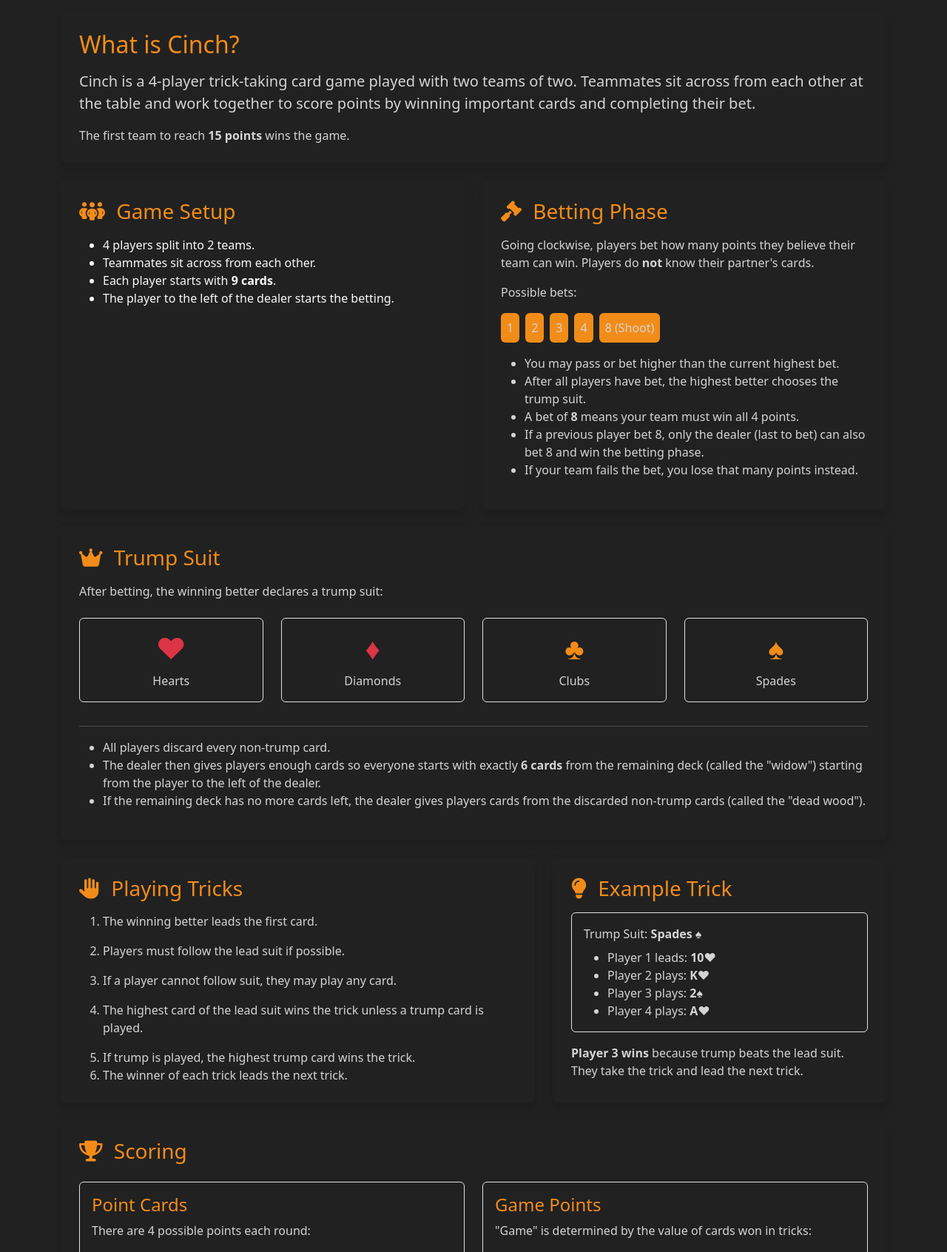
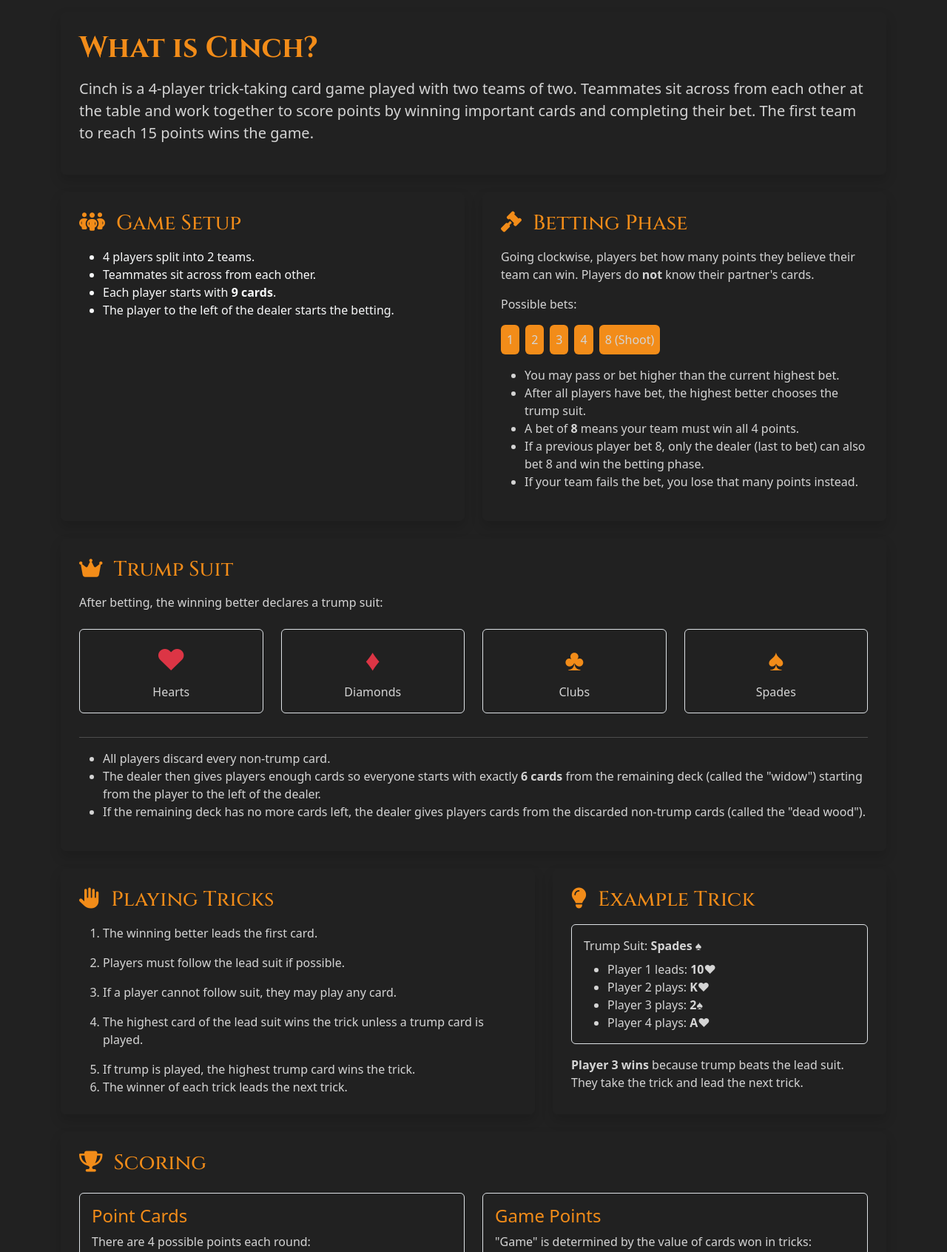
Before and after one commit to Saptak625/play-chimera, a Flask app: page /how-to-play in a window 1280 px wide. Shown: the part 106-1798 px from the top of the page at 74% size. Run offline with Flask 2, Linux system fonts and the light colour scheme; some libraries are stand-ins or nearby versions.

Commit message:
Standardize heading tags with Cinzel font

```diff
--- a/templates/how_to_play.html
+++ b/templates/how_to_play.html
@@ -14,18 +14,15 @@
   <div class="col-12">
     <div class="card bg-dark border-secondary shadow">
       <div class="card-body p-4">
-        <h2 class="text-primary mb-3">
+        <h1 class="text-primary fw-bold mb-3" style="font-family: 'Cinzel', serif;">
           What is Cinch?
-        </h2>
+        </h1>
 
         <p class="lead">
           Cinch is a 4-player trick-taking card game played with two teams of two.
           Teammates sit across from each other at the table and work together to
-          score points by winning important cards and completing their bet.
-        </p>
-
-        <p class="mb-0">
-          The first team to reach <strong>15 points</strong> wins the game.
+          score points by winning important cards and completing their bet. The first team
+          to reach <strong>15 points</strong> wins the game.
         </p>
       </div>
     </div>
@@ -35,7 +32,7 @@
   <div class="col-lg-6">
     <div class="card h-100 bg-dark border-secondary shadow">
       <div class="card-body p-4">
-        <h3 class="text-primary mb-3">
+        <h3 class="text-primary mb-3" style="font-family: 'Cinzel', serif;">
           <i class="fa-solid fa-people-group me-2"></i>
           Game Setup
         </h3>
@@ -62,7 +59,7 @@
   <div class="col-lg-6">
     <div class="card h-100 bg-dark border-secondary shadow">
       <div class="card-body p-4">
-        <h3 class="text-primary mb-3">
+        <h3 class="text-primary mb-3" style="font-family: 'Cinzel', serif;">
           <i class="fa-solid fa-gavel me-2"></i>
           Betting Phase
         </h3>
@@ -101,7 +98,7 @@
   <div class="col-12">
     <div class="card bg-dark border-secondary shadow">
       <div class="card-body p-4">
-        <h3 class="text-primary mb-3">
+        <h3 class="text-primary mb-3" style="font-family: 'Cinzel', serif;">
           <i class="fa-solid fa-crown me-2"></i>
           Trump Suit
         </h3>
@@ -155,7 +152,7 @@
   <div class="col-lg-7">
     <div class="card h-100 bg-dark border-secondary shadow">
       <div class="card-body p-4">
-        <h3 class="text-primary mb-3">
+        <h3 class="text-primary mb-3" style="font-family: 'Cinzel', serif;">
           <i class="fa-solid fa-hand me-2"></i>
           Playing Tricks
         </h3>
@@ -193,7 +190,7 @@
   <div class="col-lg-5">
     <div class="card h-100 bg-dark border-secondary shadow">
       <div class="card-body p-4">
-        <h3 class="text-primary mb-3">
+        <h3 class="text-primary mb-3" style="font-family: 'Cinzel', serif;">
           <i class="fa-solid fa-lightbulb me-2"></i>
           Example Trick
         </h3>
@@ -222,7 +219,7 @@
   <div class="col-12">
     <div class="card bg-dark border-secondary shadow">
       <div class="card-body p-4">
-        <h3 class="text-primary mb-4">
+        <h3 class="text-primary mb-4" style="font-family: 'Cinzel', serif;">
           <i class="fa-solid fa-trophy me-2"></i>
           Scoring
         </h3>
@@ -320,7 +317,7 @@
   <div class="col-12">
     <div class="card bg-dark border-secondary shadow">
       <div class="card-body p-4">
-        <h3 class="text-primary mb-3">
+        <h3 class="text-primary mb-3" style="font-family: 'Cinzel', serif;">
           <i class="fa-solid fa-flag-checkered me-2"></i>
           Winning the Game
         </h3>
```
Also changed, not shown: templates/api.html (+5 -5 lines).
